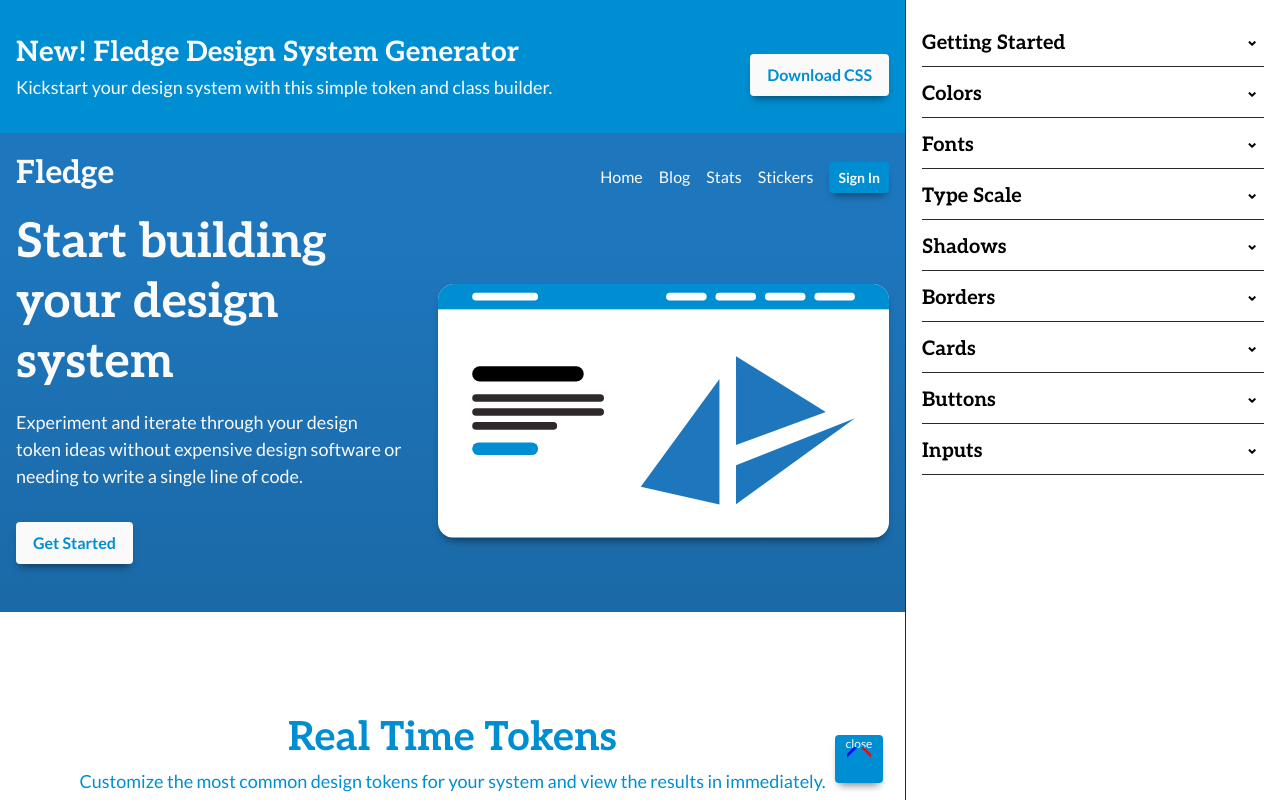
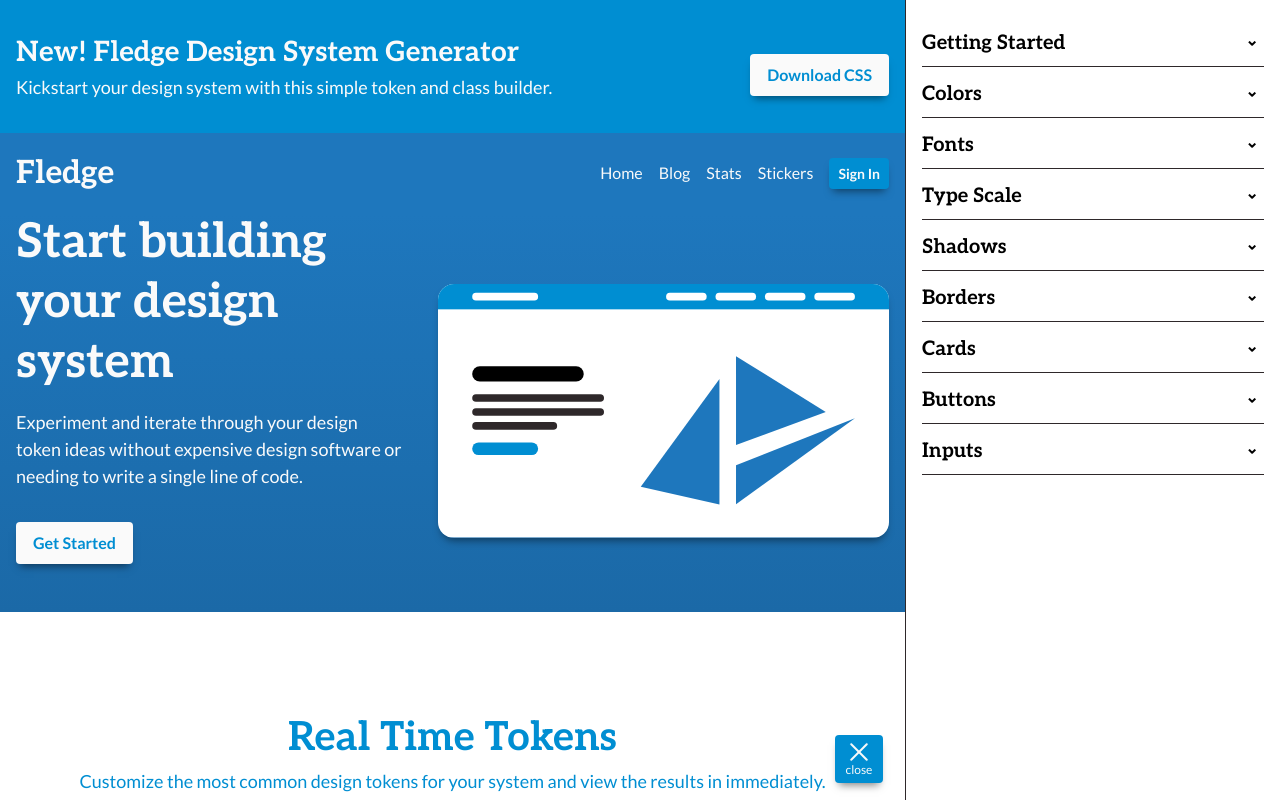
Before and after one commit to brendanbax/fledge, a Vue app: page / in a window 1280 px wide. Shown: the top 802 px of the page. Built offline with nearby package versions, Linux system fonts and the light colour scheme.

Commit message:
FAB polish

```diff
--- a/src/components/Demo.vue
+++ b/src/components/Demo.vue
@@ -16,13 +16,18 @@
     <div class="bg-secondary sticky">
       <nav class="max-1200 nav-container" :class="computedClass">
         <div class="text-light text-h3">Fledge</div>
-        <ul>
+        <ul id="nav-items">
           <li class="nav-item"><a class="text-nav text-light">Home</a></li>
           <li class="nav-item"><a class="text-nav text-light">Blog</a></li>
           <li class="nav-item"><a class="text-nav text-light">Stats</a></li>
           <li class="nav-item"><a class="text-nav text-light">Stickers</a></li>
           <li class="nav-item"><button class="btn-primary btn-small">Sign In</button></li>
         </ul>
+        <div id="hamburger">
+          <div class="stripe" id="stripe-1" />
+          <div class="stripe" id="stripe-2" />
+          <div class="stripe" id="stripe-3" />
+        </div>
       </nav>
 
     </div>
@@ -256,6 +261,7 @@ export default {
 .sticky {
   position: sticky;
   top: 0;
+  z-index: 900;
 }
 /* Unique Elements */
 .demo-container {
@@ -276,13 +282,41 @@ export default {
 .nav-container {
   display: flex;
   justify-content: space-between;
-  align-items: baseline;
+  align-items: center;
   padding: 1rem 0;
 }
 .nav-item {
   display: inline-block;
   margin-left: 1rem;
   cursor: pointer;
+}
+#nav-items {
+  display: block;
+}
+#hamburger {
+  display: none;
+}
+.stripe {
+  width: 100%;
+  height: .125rem;
+  border-radius: .125rem;
+  background-color: var(--color-light);
+}
+@media screen and (max-width: 432px) {
+  #nav-items {
+    display: none;
+  }
+  #hamburger {
+    cursor: pointer;
+    display: flex;
+    flex-direction: column;
+    align-items: center;
+    justify-content: space-between;
+    width: 2.5rem;
+    height: 1.5rem;
+    padding: .5rem;
+    padding-bottom: .125rem;
+  }
 }
 .hero-bg {
   background: linear-gradient(var(--color-secondary), var(--color-secondary-dark));
--- a/src/components/Fab.vue
+++ b/src/components/Fab.vue
@@ -1,15 +1,10 @@
 <template>
   <div class="bg-primary text-light btn-fab fab">
-    <svg v-if="open" class="centered" :viewBox="viewbox" xmlns="http://www.w3.org/2000/svg">
-      <rect class="top-close centered" width="40" height="4" rx="2" fill="red" />
-      <rect class="shrink centered" width="40" height="4" rx="2" fill="green" />
-      <rect class="bottom-close centered" width="40" height="4" rx="2" fill="blue" />
-    </svg>
-    <svg v-else class="centered" :viewBox="viewbox" xmlns="http://www.w3.org/2000/svg">
-      <rect class="top-open centered" width="40" height="4" rx="2" fill="orange" />
-      <rect class="grow centered" width="40" height="4" rx="2" fill="black" />
-      <rect class="bottom-open centered" width="40" height="4" rx="2" fill="purple" />
-    </svg>
+    <div class="fab-icon" :class="open ? 'open' : 'closed'">
+      <div class="stripe" id="stripe-1" />
+      <div class="stripe" id="stripe-2" />
+      <div class="stripe" id="stripe-3" />
+    </div>
     <div class="text-caption">{{ text }}</div>
   </div>
 </template>
@@ -40,55 +35,110 @@ export default {
 .fab {
   width: 3rem;
   height: 3rem;
+  padding: .5rem;
+  padding-bottom: .25rem;
+  display: flex;
+  flex-direction: column;
+  align-items: center;
+  justify-content: space-between;
+
+  --line-width: 0.125rem;
+  --line-half: calc(var(--line-width) / 2);
+  --line-radius: calc(var(--line-width) / 2);
+  --duration: 300ms;
+  --delay: 0ms;
+}
+.fab-icon {
   position: relative;
+  width: 1.5rem;
+  height: 1.5rem;
 }
-.centered {
+.stripe {
+  width: 100%;
+  height: var(--line-width);
+  border-radius: var(--line-radius);
+  background-color: var(--color-light);
+}
+#stripe-1,
+#stripe-2,
+#stripe-3 {
   position: absolute;
-  left: 50%;
-  top: 50%;
-  transform: translate(-50%, -50%);
-  transform-origin: center;
 }
-.shrink {
-  animation: shrink 300ms forwards;
+
+/* If open, animate from hamburger to "X" */
+.open #stripe-1 {
+  top: 0;
+  animation: shrink var(--duration) var(--delay) forwards, shrink-top var(--duration) var(--delay) forwards;
 }
-.grow {
-  animation: grow 300ms forwards;
+.open #stripe-2 {
+  top: calc(50% - var(--line-half));
+  animation: shrink-mid var(--duration) var(--delay) forwards;
 }
-.top-open {
-  animation: x-to-flat-one 300ms forwards;
-}
-.bottom-open {
-  animation: x-to-flat-two 300ms forwards;
-}
-.top-close {
-  animation: flat-to-x-one 300ms forwards;
-}
-.bottom-close {
-  animation: flat-to-x-two 300ms forwards;
+.open #stripe-3 {
+  bottom: 0;
+  animation: shrink var(--duration) var(--delay) forwards, shrink-bottom var(--duration) var(--delay) forwards;
 }
 @keyframes shrink {
-  0% { width: 40; }
-  100% { width: 0; }
+  0% { width: 100%; left: 0; }
+  60% { width: var(--line-width); left: calc(50% - var(--line-half)); }
+  71% { width: var(--line-width); left: calc(50% - var(--line-half)); }
+  100% { width: 40; left: 0; }
+}
+@keyframes shrink-top {
+  0% { top: 0; }
+  40% { top: 0; }
+  60% { top: calc(50% - var(--line-half)); transform: rotate(0); }
+  61% { top: calc(50% - var(--line-half)); transform: rotate(45deg); }
+  100% { top: calc(50% - var(--line-half)); transform: rotate(45deg); }
+}
+@keyframes shrink-mid {
+  0% { width: 100%; left: 0; }
+  60% { width: var(--line-width); left: calc(50% - var(--line-half)); }
+  100% { width: var(--line-width); left: calc(50% - var(--line-half)); }
+}
+@keyframes shrink-bottom {
+  0% { bottom: 0; }
+  40% { bottom: 0; }
+  60% { bottom: calc(50% - var(--line-half)); transform: rotate(0); }
+  61% { bottom: calc(50% - var(--line-half)); transform: rotate(-45deg); }
+  100% { bottom: calc(50% - var(--line-half)); transform: rotate(-45deg); }
+}
+
+/* If closed, animate from X to hamburger */
+.closed #stripe-1 {
+  top: calc(50% - var(--line-half)); transform: rotate(45deg);
+  animation: grow var(--duration) var(--delay) forwards, grow-top var(--duration) var(--delay) forwards;
+}
+.closed #stripe-2 {
+  top: calc(50% - var(--line-half));
+  width: var(--line-width); left: calc(50% - var(--line-half));
+  animation: grow-mid var(--duration) var(--delay) forwards;
+}
+.closed #stripe-3 {
+  bottom: calc(50% - var(--line-half)); transform: rotate(-45deg);
+  animation: grow var(--duration) var(--delay) forwards, grow-bottom var(--duration) var(--delay) forwards;
 }
 @keyframes grow {
-  0% { width: 0; }
-  100% { width: 40; }
+  0% { width: 100%; left: 0; }
+  60% { width: var(--line-width); left: calc(50% - var(--line-half)); }
+  70% { width: var(--line-width); left: calc(50% - var(--line-half)); }
+  100% { width: 100%; left: 0; }
 }
-@keyframes x-to-flat-one {
-  0% { width: 40; }
-  100% { width: 0; }
+@keyframes grow-top {
+  0% { top: calc(50% - var(--line-half)); transform: rotate(45deg); }
+  60% { top: calc(50% - var(--line-half)); transform: rotate(45deg); }
+  70% { top: calc(50% - var(--line-half)); transform: rotate(0); }
+  100% { top: 0; transform: rotate(0); }
 }
-@keyframes x-to-flat-two {
-  0% { width: 40; }
-  100% { width: 0; }
+@keyframes grow-mid {
+  0% { width: var(--line-width); left: calc(50% - var(--line-half)); }
+  60% { width: var(--line-width); left: calc(50% - var(--line-half)); }
+  100% { width: 100%; left: 0; }
 }
-@keyframes flat-to-x-one {
-  0% { transform: rotate(0deg); }
-  100% { transform: rotate(45deg); }
-}
-@keyframes flat-to-x-two {
-  0% { transform: rotate(0deg); }
-  100% { transform: rotate(-45deg); }
+@keyframes grow-bottom {
+  0% { bottom: calc(50% - var(--line-half)); transform: rotate(-45deg); }
+  60% { bottom: calc(50% - var(--line-half)); transform: rotate(-45deg); }
+  70% { bottom: calc(50% - var(--line-half)); transform: rotate(0); }
+  100% { bottom: 0; transform: rotate(0); }
 }
 </style>
```
